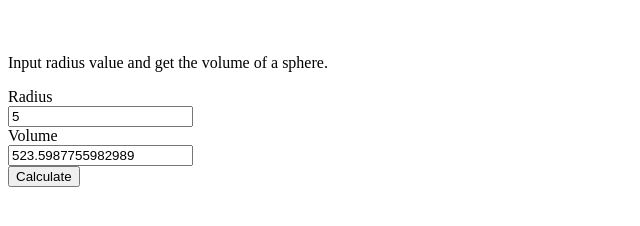
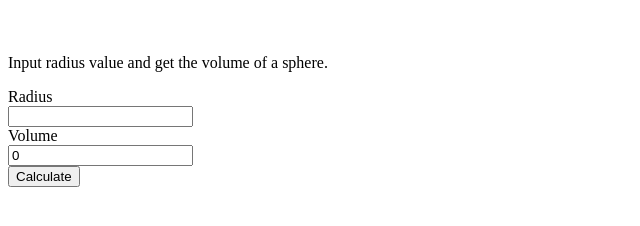
Before and after one commit to acciojob/sphere-vol-Pratham131, a website: page main.html in a window 1280 px wide. Shown: the whole page, without its empty margins (0-640 px from the left). Drawn offline with Linux system fonts and the light colour scheme.

Commit message:
created a submission

```diff
--- a/main.html
+++ b/main.html
@@ -11,8 +11,8 @@ label,input{display:block;}
 <body>
 	<p>Input radius value and get the volume of a sphere.</p>
 	<form action="" method="post" id="MyForm">
-	<label for="radius">Radius</label><input type="text" name="radius" id="radius" required value="5">
-	<label for="volume">Volume</label><input type="text" name="volume" id="volume">
+	<label for="radius">Radius</label><input type="text" name="radius" id="radius" required>
+	<label for="volume">Volume</label><input type="text" name="volume" id="volume" readonly>
 	<input type="submit" value="Calculate" id="submit" onclick="volume_sphere()">    </form>
 	<script type="text/javascript" src="./script.js"></script>
 </body>
--- a/script.js
+++ b/script.js
@@ -1,11 +1,6 @@
 function volume_sphere() {
     //Write your code here
 	const radius = document.getElementById("radius").value;
-
-    // if (isNaN(radius)) {
-    //     alert("Please enter a valid number for the radius.");
-    //     return;
-    // }
 
 	let volumeOfSphere = (4/3) * Math.PI * Math.pow(radius, 3);
 
```
